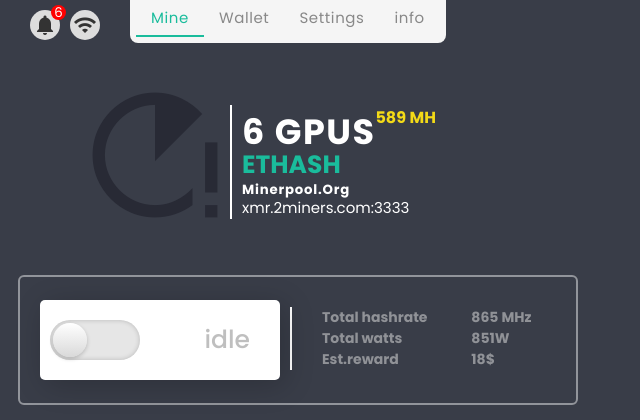
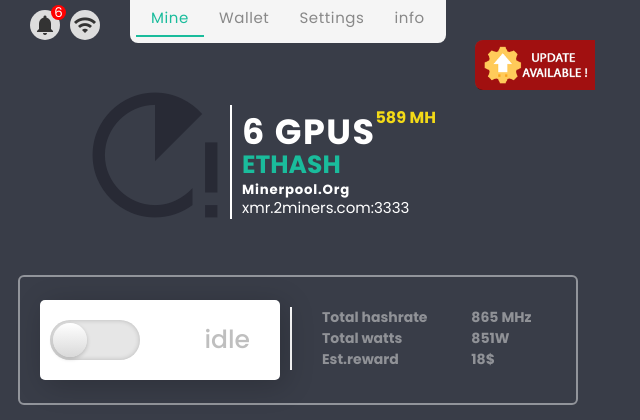
Before and after one commit to specfor/minerAPP, a PHP site: page / in a window 1280 px wide. Shown: the top 420 px of the page, without its empty margins (0-640 px from the left). Run offline with PHP 8.4, Linux system fonts and the light colour scheme; some libraries are stand-ins or nearby versions.

Commit message:
little update

```diff
--- a/style.css
+++ b/style.css
@@ -194,7 +194,7 @@ input:checked ~ .text:before{
 
 /*-------------------BG-DESIGN--------------------------------------*/
 .update-label{
-  opacity: 0%;
+  opacity: 100%;
   position: fixed;
   top: 60px;
   left: 475px;
```
Also changed, not shown: update-label.png (added), update_label.png, 1 other file.
